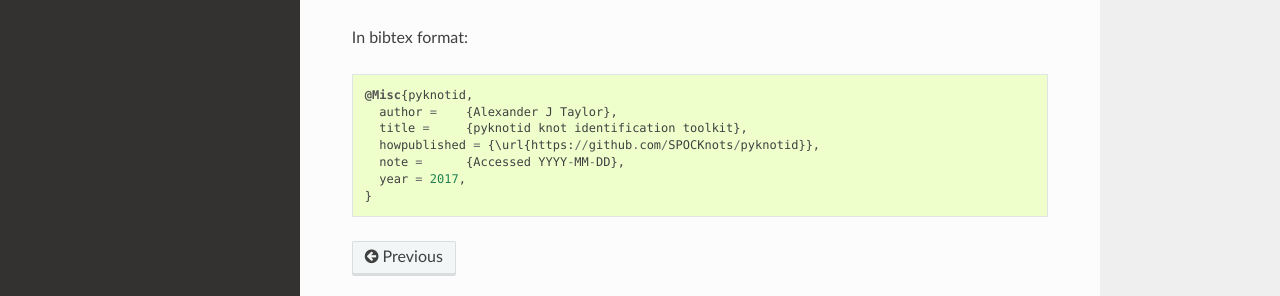
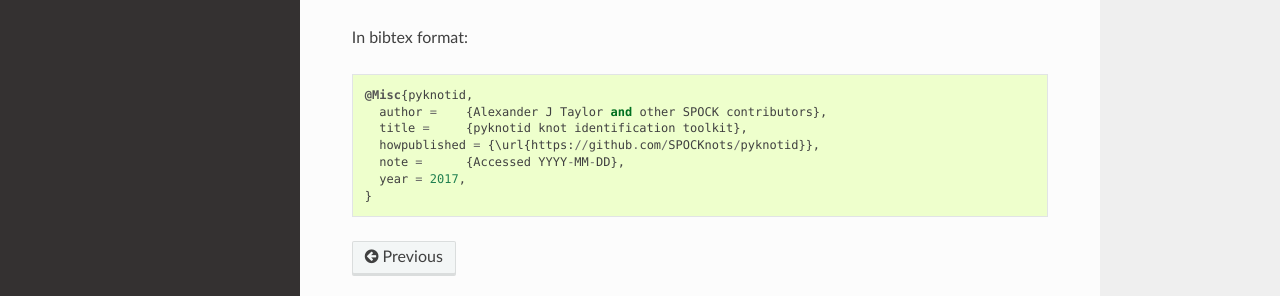
Before and after one commit to SPOCKnots/pyknotid, a Sphinx documentation site: the page built from doc/sources/about.rst, in a window 1280 px wide and 964 px high. Shown: the part 558-854 px from the top of the window. Built offline with Sphinx 7.4.7 and the Read the Docs theme 2.0.0, drawn with Linux system fonts in a browser that asks for light colours; pages that are not in the unit, such as notebooks, are missing from menus.

Commit message:
Adjusted recommended bibtex citation format

```diff
--- a/doc/sources/about.rst
+++ b/doc/sources/about.rst
@@ -26,7 +26,7 @@
 In bibtex format::
 
   @Misc{pyknotid,
-    author =    {Alexander J Taylor},
+    author =    {Alexander J Taylor and other SPOCK contributors},
     title =     {pyknotid knot identification toolkit},
     howpublished = {\url{https://github.com/SPOCKnots/pyknotid}},
     note =      {Accessed YYYY-MM-DD},
```
